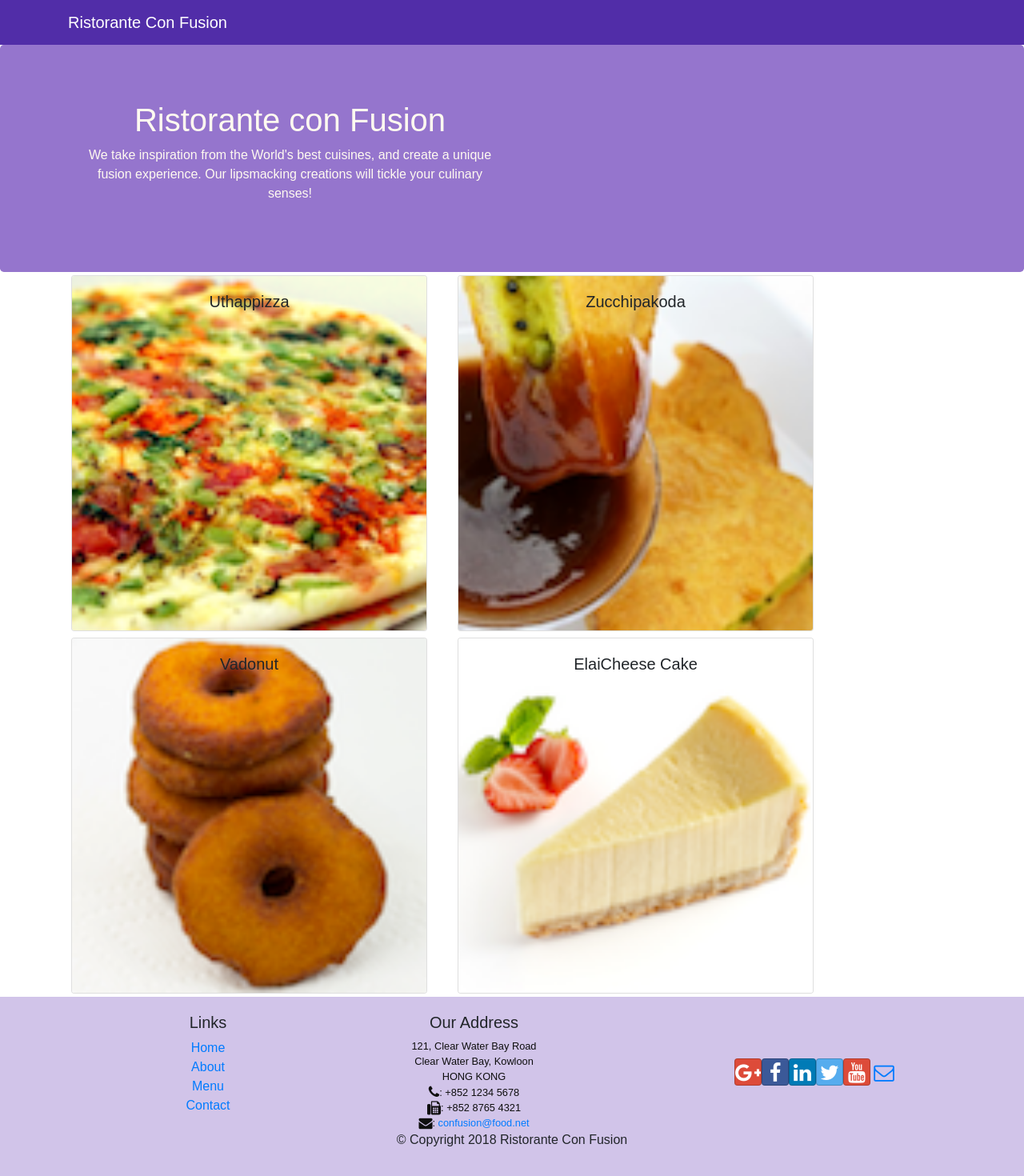
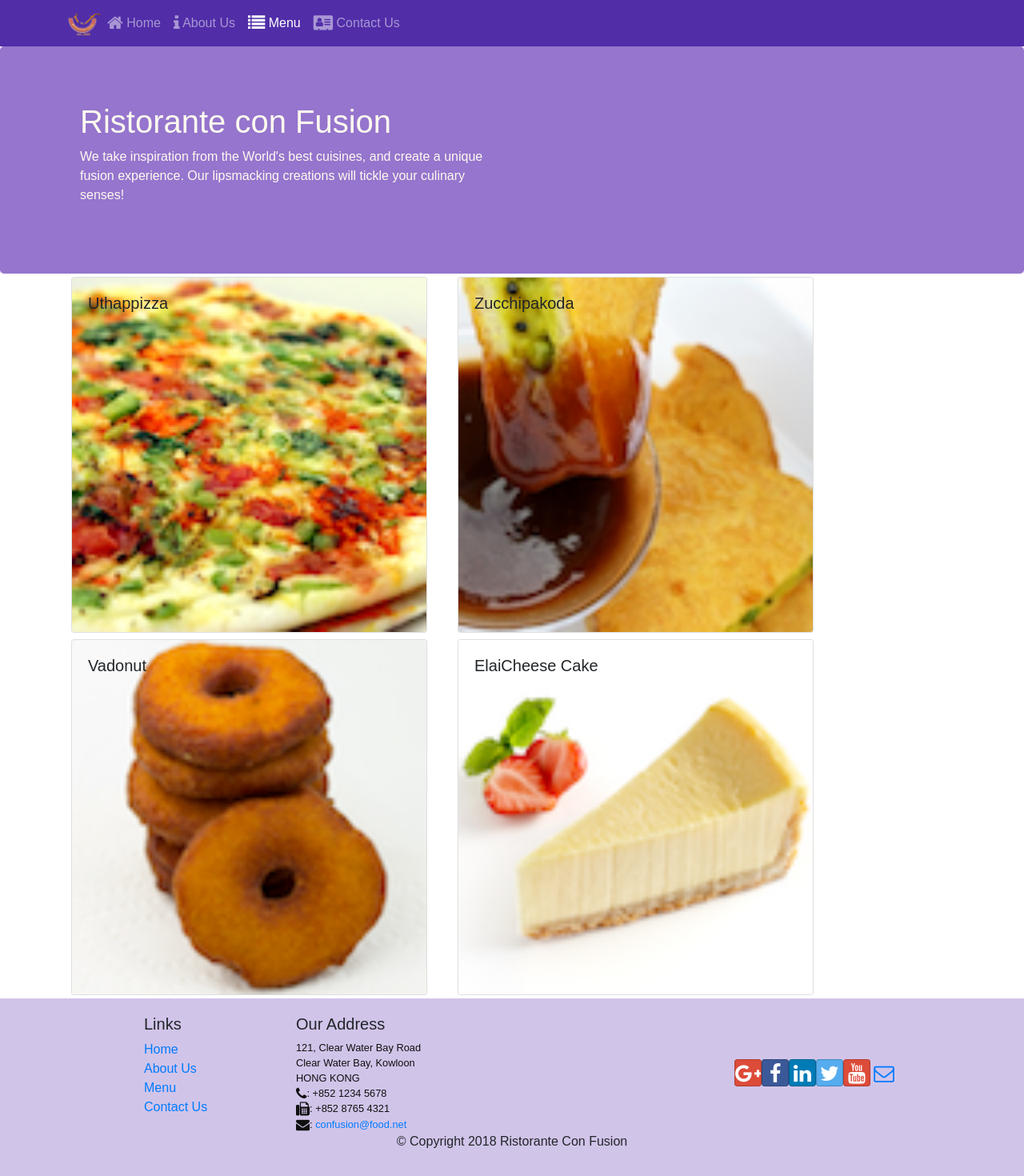
Before and after one commit to mrquatsch/FrontendWebDev-React, a React (Create React App) app: page /menu in a window 1280 px wide. Shown: the top 1470 px of the page at 80% size. Built offline with nearby package versions, Linux system fonts and the light colour scheme.

Commit message:
Adding React Router

```diff
--- a/package.json
+++ b/package.json
@@ -9,6 +9,7 @@
     "react": "^16.13.1",
     "react-dom": "^16.13.1",
     "react-popper": "0.9.2",
+    "react-router-dom": "4.2.2",
     "react-scripts": "1.1.4",
     "reactstrap": "5.0.0"
   },
--- a/src/App.css
+++ b/src/App.css
@@ -1,5 +1,5 @@
 .App {
-  text-align: center;
+  text-align: left;
 }
 
 .App-logo {
--- a/src/App.js
+++ b/src/App.js
@@ -1,14 +1,17 @@
 import React, { Component } from 'react';
 import Main from './components/MainComponent';
 import './App.css';
+import { BrowserRouter } from 'react-router-dom';
 
 class App extends Component {
 
   render() {
     return (
-      <div className="App">
-        <Main />
-      </div>
+      <BrowserRouter>
+        <div className="App">
+          <Main />
+        </div>
+      </BrowserRouter>
     );
   }
 }
--- a/src/components/FooterComponent.js
+++ b/src/components/FooterComponent.js
@@ -1,4 +1,5 @@
 import React from 'react';
+import { Link } from 'react-router-dom';
 
 function Footer(props) {
     return(
@@ -8,10 +9,10 @@
                     <div className="col-4 offset-1 col-sm-2">
                         <h5>Links</h5>
                         <ul className="list-unstyled">
-                            <li><a href="#">Home</a></li>
-                            <li><a href="#">About</a></li>
-                            <li><a href="#">Menu</a></li>
-                            <li><a href="contactus.html">Contact</a></li>
+                            <li><Link to='/home'>Home</Link></li>
+                            <li><Link to='/aboutus'>About Us</Link></li>
+                            <li><Link to='/menu'>Menu</Link></li>
+                            <li><Link to='/contactus'>Contact Us</Link></li>
                         </ul>
                     </div>
                     <div className="col-7 col-sm-5">
--- a/src/components/HeaderComponent.js
+++ b/src/components/HeaderComponent.js
@@ -1,13 +1,46 @@
 import React, { Component } from 'react';
-import { Navbar, NavbarBrand, Jumbotron } from 'reactstrap';
+import { Nav, Navbar, NavbarBrand, NavbarToggler, Collapse, NavItem, Jumbotron } from 'reactstrap';
+import { NavLink } from 'react-router-dom';
 
 class Header extends Component {
+    constructor(props) {
+        super(props);
+
+        this.toggleNav = this.toggleNav.bind(this);
+        this.state = {
+          isNavOpen: false
+        };
+      }
+
+      toggleNav() {
+        this.setState({
+          isNavOpen: !this.state.isNavOpen
+        });
+      }
+
     render() {
-        return (
-            <React.Fragment>
-                <Navbar dark>
+        return(
+            <div>
+                <Navbar dark expand="md">
                     <div className="container">
-                        <NavbarBrand href="/">Ristorante Con Fusion</NavbarBrand>
+                        <NavbarToggler onClick={this.toggleNav} />
+                        <NavbarBrand className="mr-auto" href="/"><img src='assets/images/logo.png' height="30" width="41" alt='Ristorante Con Fusion' /></NavbarBrand>
+                        <Collapse isOpen={this.state.isNavOpen} navbar>
+                            <Nav navbar>
+                            <NavItem>
+                                <NavLink className="nav-link"  to='/home'><span className="fa fa-home fa-lg"></span> Home</NavLink>
+                            </NavItem>
+                            <NavItem>
+                                <NavLink className="nav-link" to='/aboutus'><span className="fa fa-info fa-lg"></span> About Us</NavLink>
+                            </NavItem>
+                            <NavItem>
+                                <NavLink className="nav-link"  to='/menu'><span className="fa fa-list fa-lg"></span> Menu</NavLink>
+                            </NavItem>
+                            <NavItem>
+                                <NavLink className="nav-link" to='/contactus'><span className="fa fa-address-card fa-lg"></span> Contact Us</NavLink>
+                            </NavItem>
+                            </Nav>
+                        </Collapse>
                     </div>
                 </Navbar>
                 <Jumbotron>
@@ -20,7 +53,7 @@
                         </div>
                     </div>
                 </Jumbotron>
-            </React.Fragment>
+            </div>
         );
     }
 }
--- /dev/null
+++ b/src/components/HomeComponent.js
@@ -0,0 +1,11 @@
+import React from 'react';
+
+function Home(props) {
+    return (
+        <div className="container">
+            <h4>Home</h4>
+        </div>
+    );
+}
+
+export default Home;
--- a/src/components/MainComponent.js
+++ b/src/components/MainComponent.js
@@ -1,30 +1,35 @@
 import React, { Component } from 'react';
+import Home from './HomeComponent';
 import Menu from './MenuComponent';
 import DishDetail from './DishdetailComponent';
 import Header from './HeaderComponent';
 import Footer from './FooterComponent';
 import { DISHES } from '../shared/dishes';
+import { Switch, Route, Redirect } from 'react-router-dom';
 
 class Main extends Component {
 
   constructor(props) {
     super(props);
     this.state = {
-        dishes: DISHES,
-        selectedDish: null
+        dishes: DISHES
     };
   }
 
-  onDishSelect(dishId) {
-    this.setState({ selectedDish: dishId});
-  }
-
   render() {
+    const HomePage = () => {
+      return (
+        <Home />
+      )
+    }
     return (
       <div>
         <Header />
-        <Menu dishes={this.state.dishes} onClick={(dishId) => this.onDishSelect(dishId)} />
-        <DishDetail dish={this.state.dishes.filter((dish) => dish.id === this.state.selectedDish)[0]} />
+        <Switch >
+          <Route path="/home" component={HomePage} />
+          <Route exact path="/menu" component={() => <Menu dishes={this.state.dishes} /> } />
+          <Redirect to="/home" />
+        </Switch >
         <Footer />
       </div>
     );
```
Also changed, not shown: 1 other file (tests, documents, lock files or other folders).
